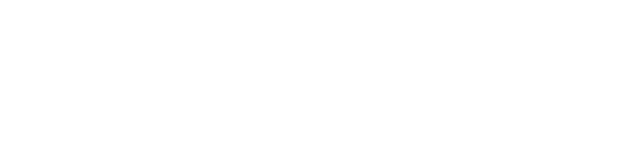
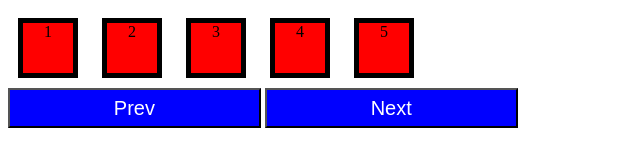
Before and after one commit to acciojob/progress-bar-Jef-king, a website: page main.html in a window 1280 px wide. Shown: the whole page, without its empty margins (0-640 px from the left). Drawn offline with Linux system fonts and the light colour scheme.

Commit message:
created a submission

```diff
--- a/main.html
+++ b/main.html
@@ -8,6 +8,17 @@
 
 <body>
 	<!-- the entire body must be written by student -->
+	<div>
+		<span class='circle'>1</span>
+		<span class='circle'>2</span>
+		<span class='circle'>3</span>
+		<span class='circle'>4</span>
+		<span class='circle'>5</span>
+	</div>
+	<div>
+		<button id='prev'>Prev</button>
+		<button id='next'>Next</button>
+	</div>
     <script type="text/javascript" src="./script.js">
 </script>
 
--- a/styles.css
+++ b/styles.css
@@ -1 +1,23 @@
 /*  your css code here. If applicable */
+div{
+	display:block;
+
+}
+span{
+	display:inline-block;
+	width:50px;
+	height:50px;
+	border:5px solid black ;
+	background-color:red;
+	text-align:center;
+	margin:10px;
+
+
+}
+button{
+	background-color:blue;
+	color:white;
+	width:20%;
+	height:40px;
+	font-size:20px;
+}
```
